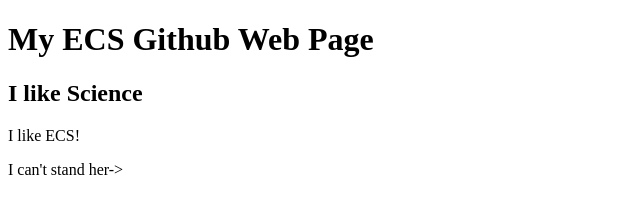
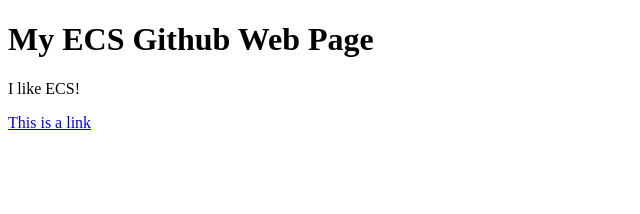
Before and after one commit to HarisMirza/HarisMirza.github.io, a plain HTML site: page index.html in a window 1280 px wide. Shown: the whole page, without its empty margins (0-640 px from the left). Drawn offline with Linux system fonts and the light colour scheme.

Commit message:
Update index.html

```diff
--- a/index.html
+++ b/index.html
@@ -4,9 +4,8 @@
 <body>
 
 <h1>My ECS Github Web Page</h1>
-<h2>I like Science</h2>
 <p>I like ECS!</p>
-<p>I can't stand her-></p>
+<a href="https://www.w3schools.com">This is a link</a>
 
 </body>
 </html>
```
